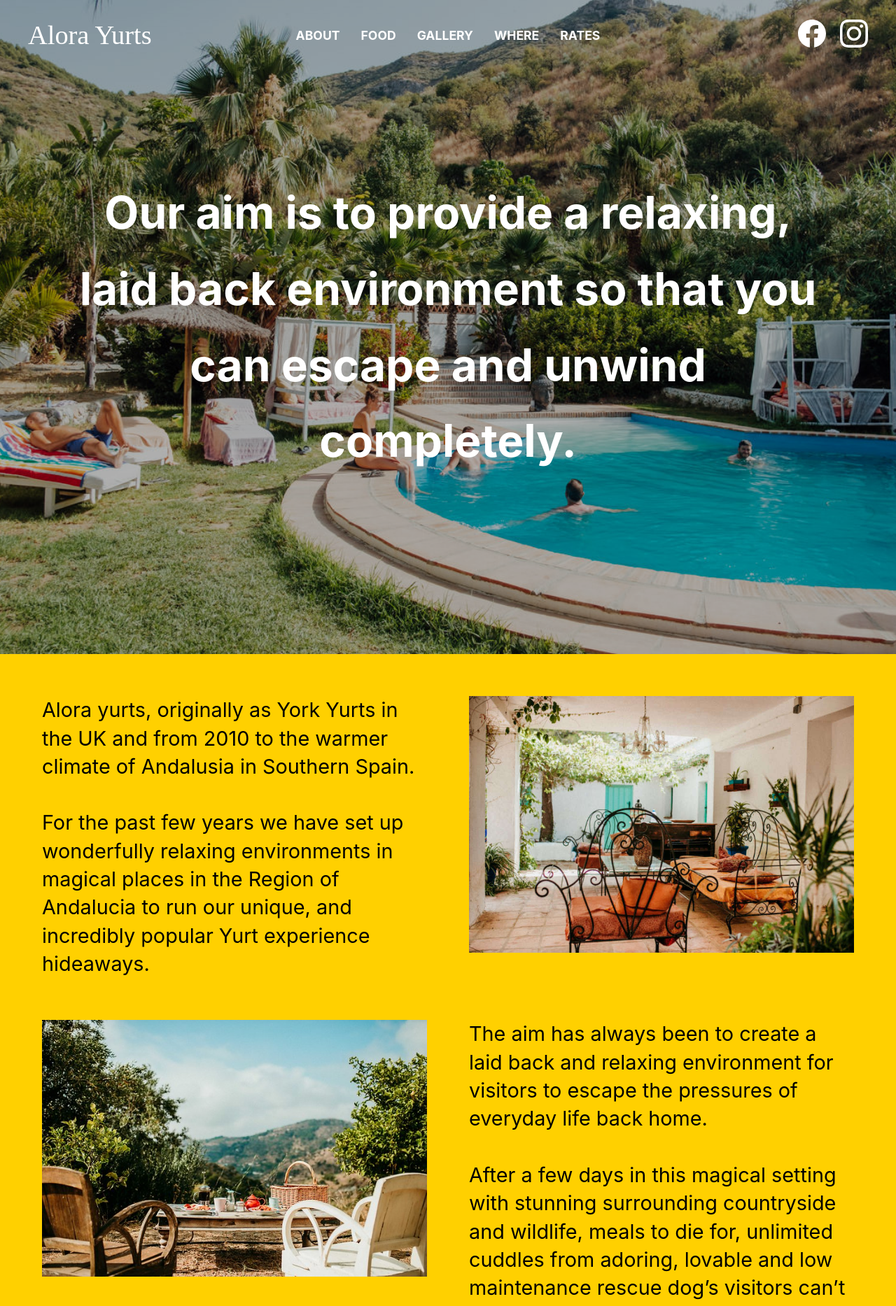
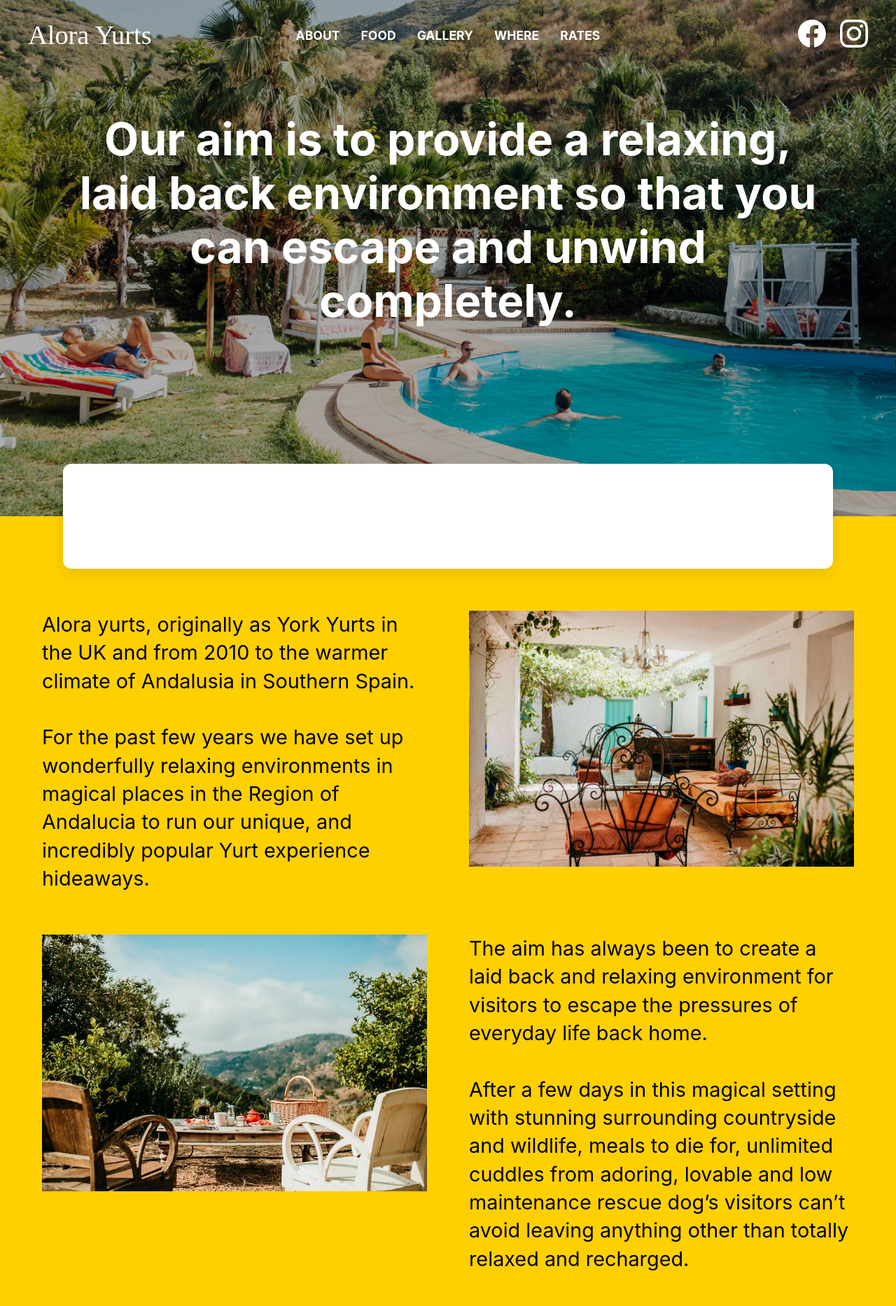
Before and after one commit to LoueeD/AloraYurts, a Jekyll site: the page built from index.html, in a window 1280 px wide. Shown: the top 1867 px of the page at 70% size. Built offline with Jekyll 4.4.1, drawn with Linux system fonts in a browser that asks for light colours; some web fonts are replaced; some of the changed text lies outside the part shown.

Commit message:
updated booking form

```diff
--- a/_layouts/default.html
+++ b/_layouts/default.html
@@ -45,16 +45,25 @@
     </header>
     {{ content }}
     <footer>
-      &copy; to me
+      <div class="logo">
+        Alora Yurts
+      </div>
+      <nav>
+        <a href="mailto:sara@alorayurts.com">sara@alorayurts.com</a>
+        <a href="tel:003%204684%20056%20987">003 4684 056 987</a>
+      </nav>
     </footer>
   </body>
   <script>
     (function() {
       var headerHeight = 100;
       var header = document.querySelector('header');
-      var headerFixed = function () {
+      var mobileMenu = document.getElementById('menu');
+      var mobileSidebar = document.getElementById('sidebar');
+
+      var scroll = function () {
         var scrollTop = window.pageYOffset || (document.documentElement || document.body.parentNode || document.body).scrollTop
-        if (scrollTop > headerHeight) {
+        if (scrollTop > headerHeight - 20) {
           header.classList.add('fixed');
           var y = scrollTop < headerHeight * 2 ? scrollTop - headerHeight : headerHeight;
           header.style.transform = `translate3d(0,${y}%,0)`;
--- a/assets/sass/main.scss
+++ b/assets/sass/main.scss
@@ -225,7 +225,6 @@
 .hero {
   position: relative;
   width:100%;
-  // height:100vh;
   background:#666;
   overflow: hidden;
   z-index:0;
@@ -235,7 +234,7 @@
     left:0;
     right:0;
     bottom:-80px;
-    background:url('../images/photos/pool.jpg') 50% 50% / cover no-repeat;
+    background:url('../images/photos/pool.jpg') 50% 60% / cover no-repeat;
     filter:brightness(0.7);
     @media (min-width:515px) {
       bottom:0;
@@ -255,6 +254,7 @@
       max-width: 370px;
       padding:80px 30px 180px;
       font-size:2em;
+      line-height: unset;
     }
     @media (min-width:400px) {
       padding-top:120px;
@@ -276,10 +276,20 @@
     }
     @media (min-width:1150px) {
       max-width:1100px;
-      padding:250px 0;
+      padding:160px 0 270px;
       font-size:4em;
     }
   }
+}
+
+.availability {
+  position: relative;
+  margin:-75px auto 0;
+  background:#fff;
+  height:150px;
+  width:1100px;
+  border-radius:12px;
+  box-shadow: 0 5px 25px rgba(0,0,0,0.1);
 }
 
 .intro {
@@ -334,5 +344,20 @@
 
 
 footer {
-  height:800px;
+  padding:80px 0;
+  text-align: center;
+  background: #fff;
+  .logo {
+    font-family: 'Lily Script One';
+    font-size:2.4em;
+    padding-bottom: 40px;
+  }
+  nav {
+    text-align: center;
+    a {
+      text-decoration:none;
+      padding: 15px;
+      color:#444;
+    }
+  }
 }
--- a/index.html
+++ b/index.html
@@ -7,6 +7,9 @@
 <div class="hero">
   <div class="background"></div>
   <h1>Our aim is to provide a relaxing, laid back environment so that you can escape and unwind completely.</h1>
+</div>
+<div class="availability">
+
 </div>
 <div class="intro">
   <div class="row">
```
Also changed, not shown: other parts of _layouts/default.html (+2 -3 lines).
